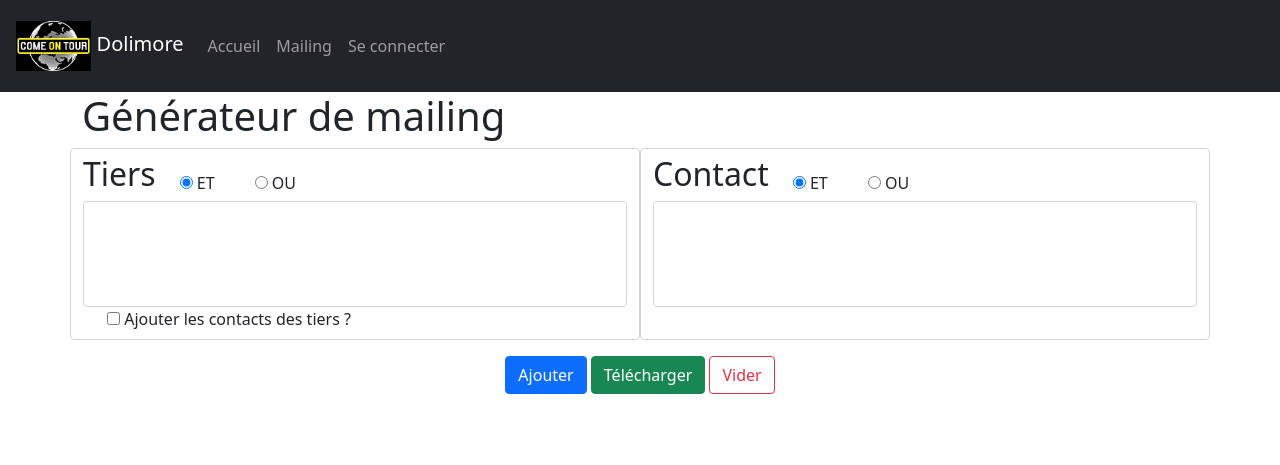
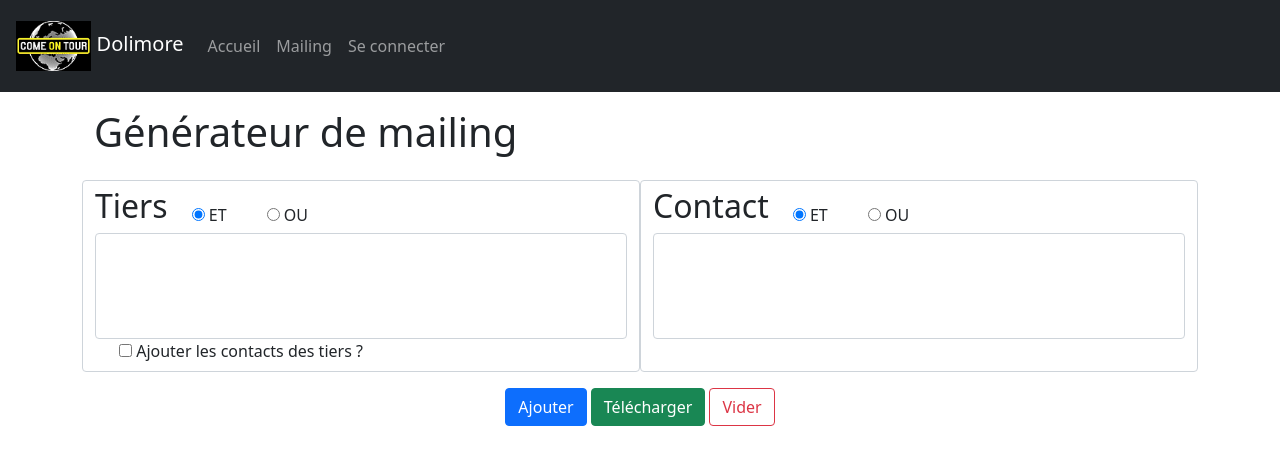
Before and after one commit to normanalie/dolimore, a Flask app: template app/templates/mailing.html in a window 1280 px wide. Shown: the top 465 px of the page. Run offline with Flask 2, Linux system fonts and the light colour scheme; the template is opened without the code that fills it: values named after a table or form of the project are taken from there, others are empty.

Commit message:
Add margin to title

```diff
--- a/app/templates/mailing.html
+++ b/app/templates/mailing.html
@@ -3,7 +3,8 @@
 {% block title %}Mailing - Dolimore{% endblock %}
 
 {% block content %}
-<div class="row">
+<div class="container mt-3">
+<div class="row mb-3">
     <div class="col">
         <h1>Générateur de mailing</h1>
     </div>
@@ -66,4 +67,5 @@
         {% endfor %}
     </ul>
 </div>
+</div>
 {% endblock %}
```
